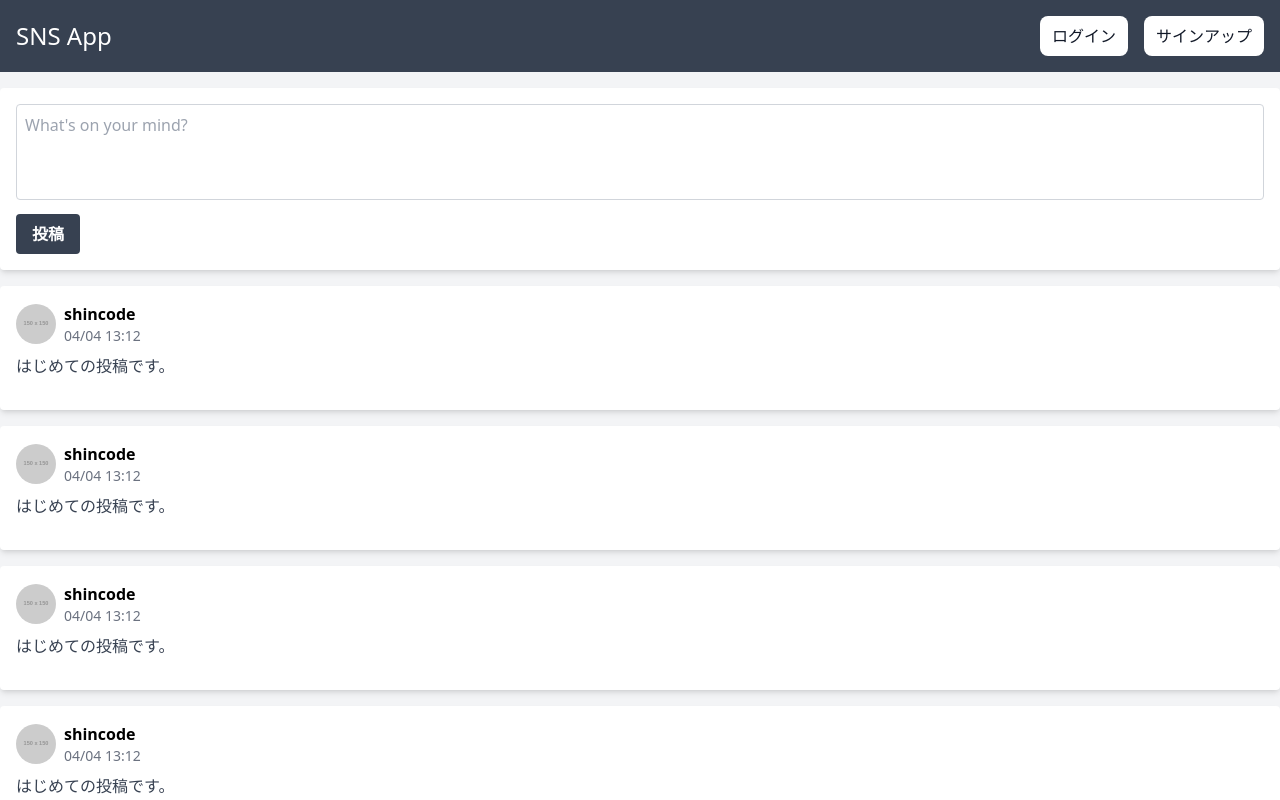
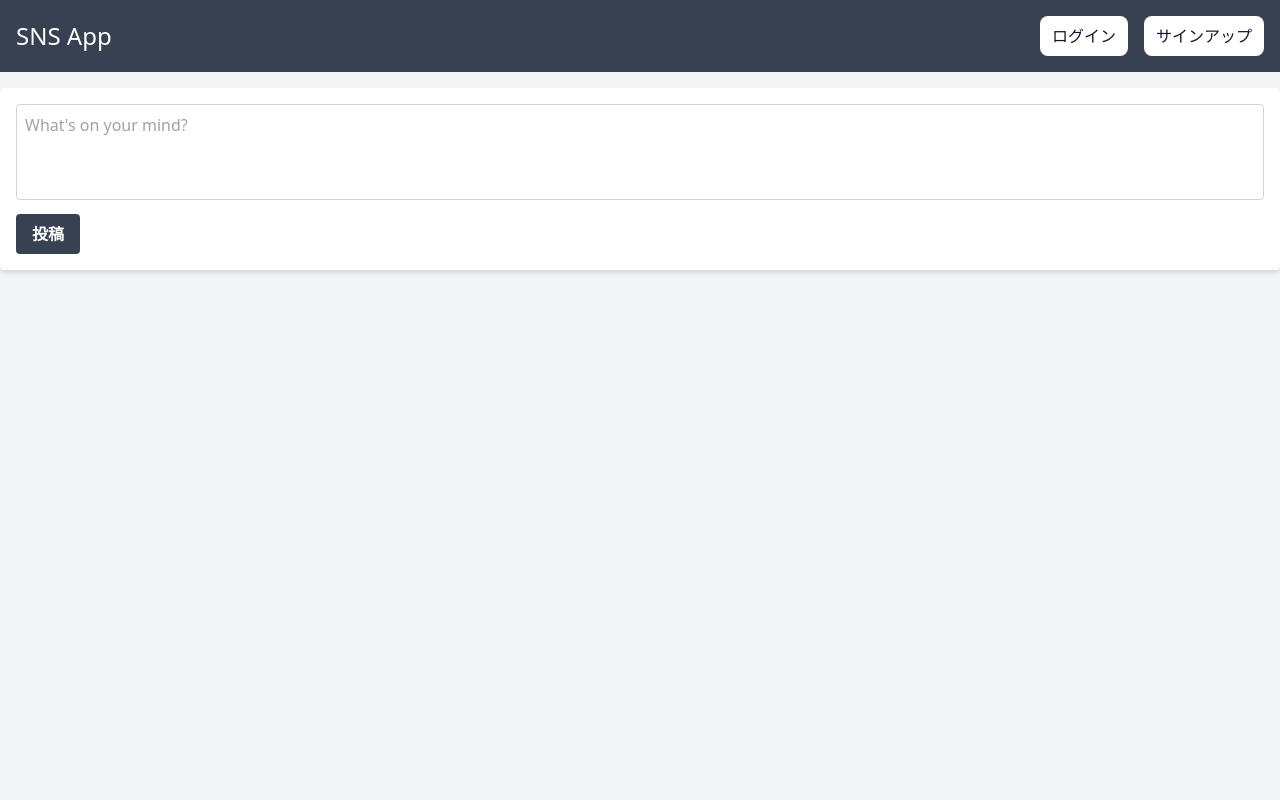
Before and after one commit to budou114/next-sns-udemy-client, a Next.js app: page / in a window 1280 px wide. Shown: the top 800 px of the page. Built offline with nearby package versions, Linux system fonts and the light colour scheme.

Commit message:
33. 投稿した呟きを配列に格納する作業をはじめよう

```diff
--- a/components/Timeline.tsx
+++ b/components/Timeline.tsx
@@ -1,19 +1,21 @@
 import React, { useState } from 'react'
 import Post from './Post'
 import apiClient from '@/lib/apiClient';
+import { PostType } from './types';
 
 const Timeline = () => {
 
     const [postText, setPostText] = useState<string>("");
+    const [latestPosts, setLatestPosts] = useState<PostType[]>([]);
 
     const handleSubmit = async (e: React.FormEvent<HTMLFormElement>) => {
         e.preventDefault();
 
         try {
-            await apiClient.post("posts/post", {
+            const newPost = await apiClient.post("posts/post", {
                 content: postText,
-            })
-
+            });
+            setLatestPosts((prevPosts) => [newPost.data, ...prevPosts]);
             setPostText("");
         } catch (error) {
             console.dir(error);
@@ -42,12 +44,9 @@ const Timeline = () => {
                         </button>
                     </form>
                 </div>
-                < Post />
-                < Post />
-                < Post />
-                < Post />
-                < Post />
-                < Post />
+                {latestPosts.map((post: PostType) => (
+                    <Post key={post.id} />
+                ))}
             </main>
         </div>
     )
--- /dev/null
+++ b/components/types.ts
@@ -0,0 +1,15 @@
+export interface UserType {
+    id: number;
+    username: string;
+    email: string;
+    password: string;
+    posts: PostType[];
+}
+
+export interface PostType {
+    id: number;
+    content: string;
+    createdAt: string;
+    authorId: number;
+    author: UserType;
+}
```
